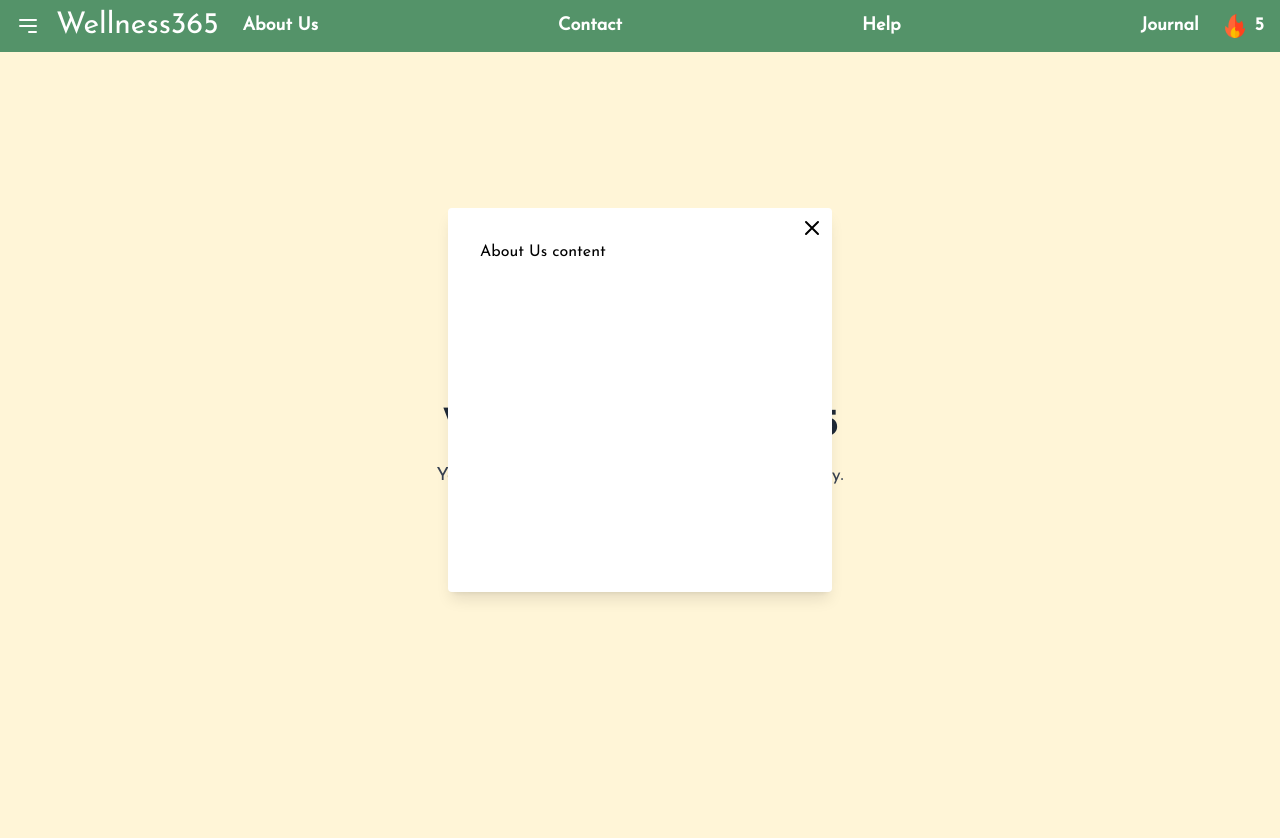
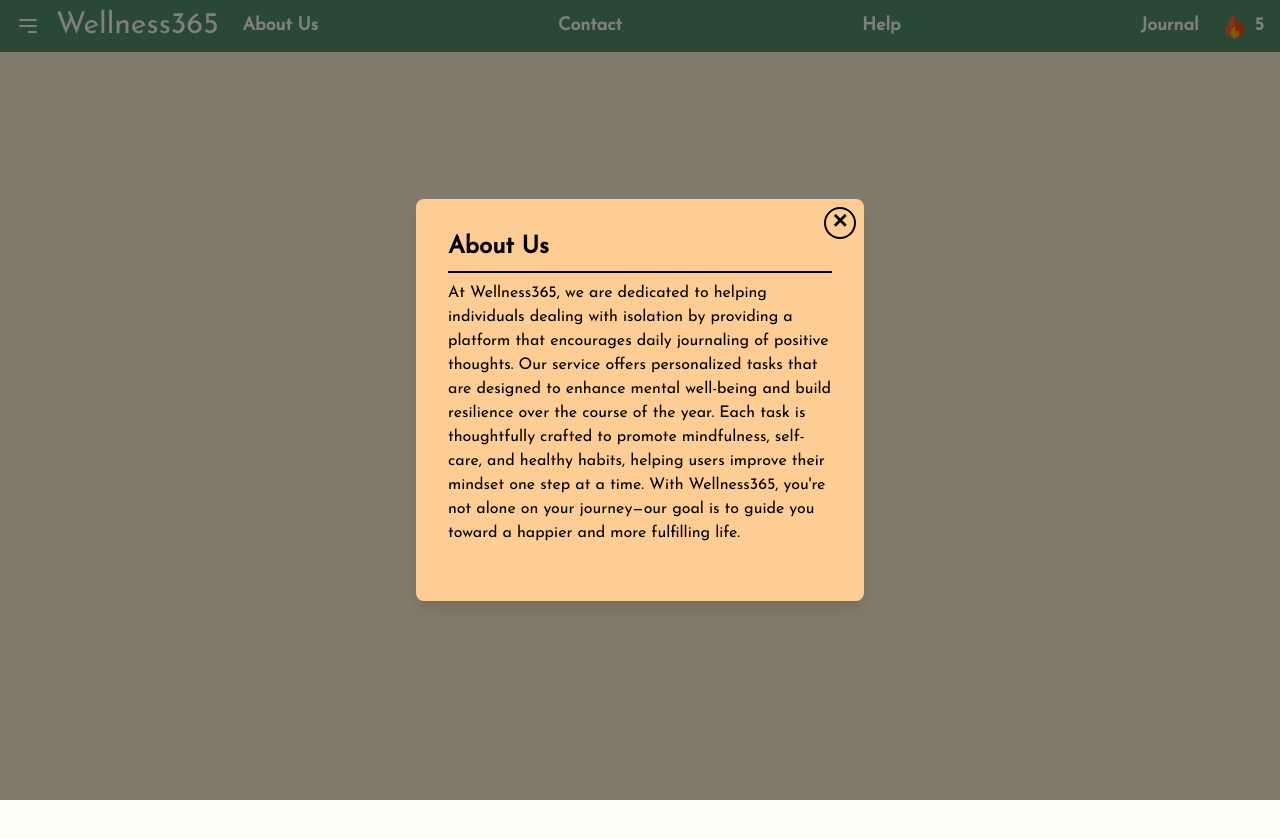
Before and after one commit to theaxelchoco/Wellness-365, a Next.js app: page / in a window 1280 px wide. Both pictures are taken after a click on the item "About Us". Shown: the top 838 px of the page. After the commit the page ends 800 px from the top, so only its background shows below. Built offline with nearby package versions, Linux system fonts and the light colour scheme.

Commit message:
fix(pop-ups): fix the margin for children

```diff
--- a/app/journal/page.tsx
+++ b/app/journal/page.tsx
@@ -38,7 +38,7 @@ const JournalPage: React.FC = () => {
     }, []);
 
     return (
-        <div className="bg-[#FFFFF5] min-h-screen flex items-center justify-center p-4">
+        <div className="bg-[#FFFFF5] min-h-screen flex items-center justify-center p-4 mt-12">
             <div className="bg-[#FFF5D7] p-6 shadow-md rounded-lg w-full max-w-4xl">
                 <h1 className="text-4xl font-bold text-center mb-6 text-gray-800">
                     Moments of the Year
--- a/app/layout.tsx
+++ b/app/layout.tsx
@@ -30,15 +30,16 @@ const Modal = ({ content, onClose }: { content: string; onClose: () => void }) =
 const Navbar = () => {
   const [isOpen, setIsOpen] = useState(false);
   const [modalContent, setModalContent] = useState('');
-
-  const handlePopup = (content: string) => {
-    setModalContent(content);
-    setIsOpen(true);
-  };
+  const [showModal, setShowModal] = useState(false);
+  const [showAboutModal, setShowAboutModal] = useState(false);
+  const [showContactsModal, setShowContactsModal] = useState(false);
 
   const closeModal = () => {
+    setShowModal(false);
+    setShowAboutModal(false);
+    setShowContactsModal(false);
+    setModalContent('');
     setIsOpen(false);
-    setModalContent('');
   };
 
   return (
@@ -64,13 +65,13 @@ const Navbar = () => {
         </div>
 
         <ol className="flex flex-row gap-30 mx-auto items-center text-lg">
-          <li className="font-bold cursor-pointer text-white" onClick={() => handlePopup('About Us content')}>
+          <li className="font-bold cursor-pointer text-white" onClick={() => setShowAboutModal(true)}>
             About Us
           </li>
-          <li className="font-bold cursor-pointer text-white" onClick={() => handlePopup('Contact content')}>
+          <li className="font-bold cursor-pointer text-white" onClick={() => setShowContactsModal(true)}>
             Contact
           </li>
-          <li className="font-bold cursor-pointer text-white" onClick={() => handlePopup('Help content')}>
+          <li className="font-bold cursor-pointer text-white" onClick={() => setShowModal(true)}>
             Help
           </li>
           <li className="font-bold text-white">
@@ -84,7 +85,68 @@ const Navbar = () => {
         </div>
       </nav>
 
-      {isOpen && <Modal content={modalContent} onClose={closeModal} />}
+      {/* Modals */}
+      {showModal && (
+        <div className="fixed inset-0 bg-black bg-opacity-50 flex items-center justify-center z-50">
+          <div className="bg-[#FDCD93] text-black p-8 rounded-lg shadow-lg relative max-w-md w-full">
+            <h2 className="text-2xl font-bold mb-2 border-b-2 border-black pb-2">How Wellness365 Can Help</h2>
+            <p className="mb-6">
+              <strong>Journal:</strong> This is where you can view the good things that occurred throughout the year. Check here to see how far you came!
+            </p>
+            <p className="mb-6">
+              <strong>Daily Challenge:</strong> A challenge to help with shifting to a more positive and encouraging mindset by accomplishing tasks based on the input provided to aid self-improvement.
+            </p>
+            <p className="mb-6">
+              <strong>Streaks:</strong> In the top right of the navigation bar, see your activity streak which updates by interacting daily!
+            </p>
+            <button
+              onClick={() => setShowModal(false)}
+              className="absolute top-2 right-2 text-black hover:text-gray-600 font-bold text-xl w-8 h-8 flex items-center justify-center rounded-full border-2 border-black bg-[#FDCD93]"
+            >
+              ✕
+            </button>
+          </div>
+        </div>
+      )}
+
+      {showAboutModal && (
+        <div className="fixed inset-0 bg-black bg-opacity-50 flex items-center justify-center z-50">
+          <div className="bg-[#FDCD93] text-black p-8 rounded-lg shadow-lg relative max-w-md w-full">
+            <h2 className="text-2xl font-bold mb-2 border-b-2 border-black pb-2">About Us</h2>
+            <p className="mb-6">
+              At Wellness365, we are dedicated to helping individuals dealing with isolation by providing a platform that encourages daily journaling of positive thoughts. Our service offers personalized tasks that are designed to enhance mental well-being and build resilience over the course of the year. Each task is thoughtfully crafted to promote mindfulness, self-care, and healthy habits, helping users improve their mindset one step at a time. With Wellness365, you're not alone on your journey—our goal is to guide you toward a happier and more fulfilling life.
+            </p>
+            <button
+              onClick={closeModal}
+              className="absolute top-2 right-2 text-black hover:text-gray-600 font-bold text-xl w-8 h-8 flex items-center justify-center rounded-full border-2 border-black bg-[#FDCD93]"
+            >
+              ✕
+            </button>
+          </div>
+        </div>
+      )}
+
+      {showContactsModal && (
+        <div className="fixed inset-0 bg-black bg-opacity-50 flex items-center justify-center z-50">
+          <div className="bg-[#FDCD93] text-black p-8 rounded-lg shadow-lg relative max-w-md w-full">
+            <h2 className="text-2xl font-bold mb-2 border-b-2 border-black pb-2">Contact Us</h2>
+            <p className="mb-6">
+              If you have any questions or need assistance, feel free to reach out to us. You can contact us through the following channels:
+              <ul>
+                <li>Telephone: +1 (123) 456-7890</li>
+                <li>Email Address: example123@gmail.com</li>
+                <li>Address: 123 Alphabet Drive  Los Angeles, CA 90210, USA</li>
+              </ul>
+            </p>
+            <button
+              onClick={closeModal}
+              className="absolute top-2 right-2 text-black hover:text-gray-600 font-bold text-xl w-8 h-8 flex items-center justify-center rounded-full border-2 border-black bg-[#FDCD93]"
+            >
+              ✕
+            </button>
+          </div>
+        </div>
+      )}
     </>
   );
 };
@@ -94,7 +156,7 @@ export default function RootLayout({ children }: { children: React.ReactNode })
     <html lang="en">
       <body className={`${josefin_sans.className} bg-[#FFFFF5]`}>
         <Navbar />
-        <main className="mt-12">{children}</main>
+        <main className="">{children}</main>
       </body>
     </html>
   );
```
